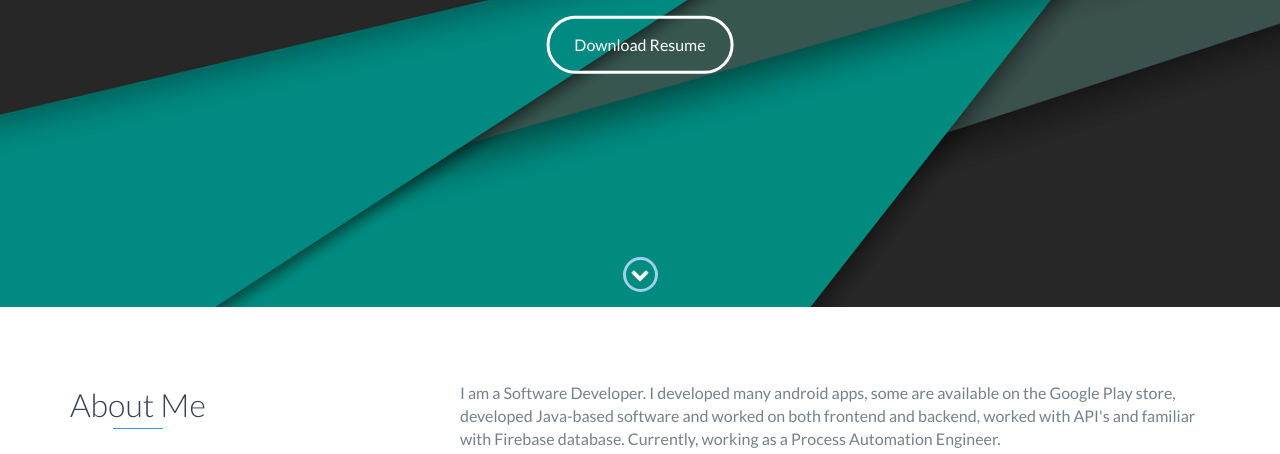
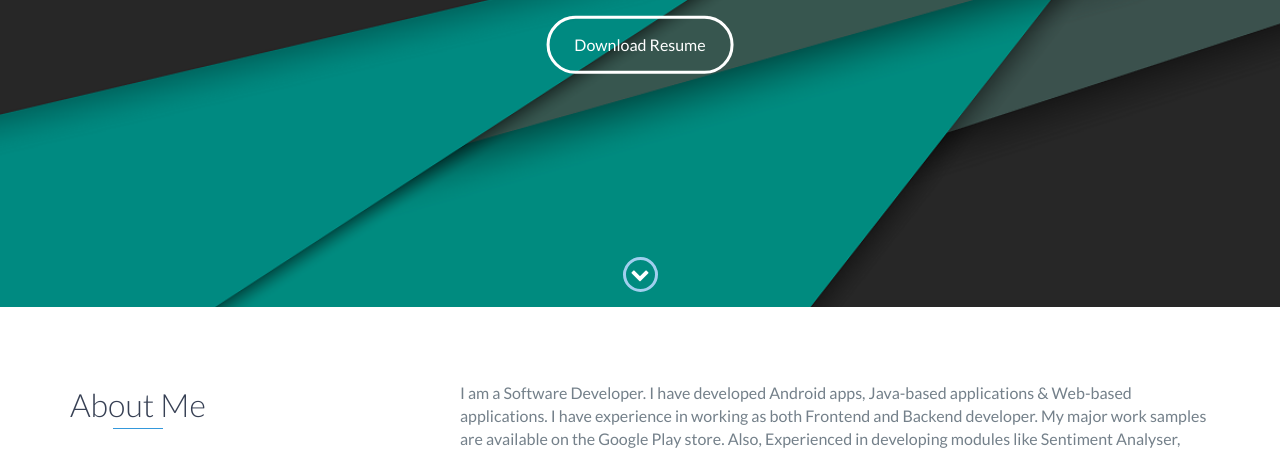
Before and after one commit to abhimanyu96edu/abhimanyu96edu.github.io, a website: page index.html in a window 1280 px wide. Shown: the part 493-947 px from the top of the page. Drawn offline with nearby package versions, Linux system fonts and the light colour scheme.

Commit message:
Updates june 2019

```diff
--- a/index.html
+++ b/index.html
@@ -74,7 +74,10 @@
                 </div>
                 <div class="col-md-8">
                     <p>
-                        I am a Software Developer. I developed many android apps, some are available on the Google Play store, developed Java-based software and worked on both frontend and backend, worked with API's and familiar with Firebase database. Currently, working as a Process Automation Engineer.
+                        I am a Software Developer. I have developed Android apps, Java-based applications & Web-based applications. I have experience in working as both Frontend and Backend developer. My major work samples are available on the Google Play store.
+						Also, Experienced in developing modules like Sentiment Analyser, Speech Recognition, OCR Technology. Understanding of Agile and Scrum methodology.
+						Currently, working as a Process Automation Engineer at Infosys Ltd. 1+ years of Industrial Experience in Software Development, Process Automation, Automation Testing and, Service Now incident and outage management. Part of Toyota team from last 8 months.
+						Worked on Toyota Process Automation for delivering better services in a fast, better and reliable way to our users and enhanced and seamless user experience.
 					</p>
                 </div>
             </div>
```
